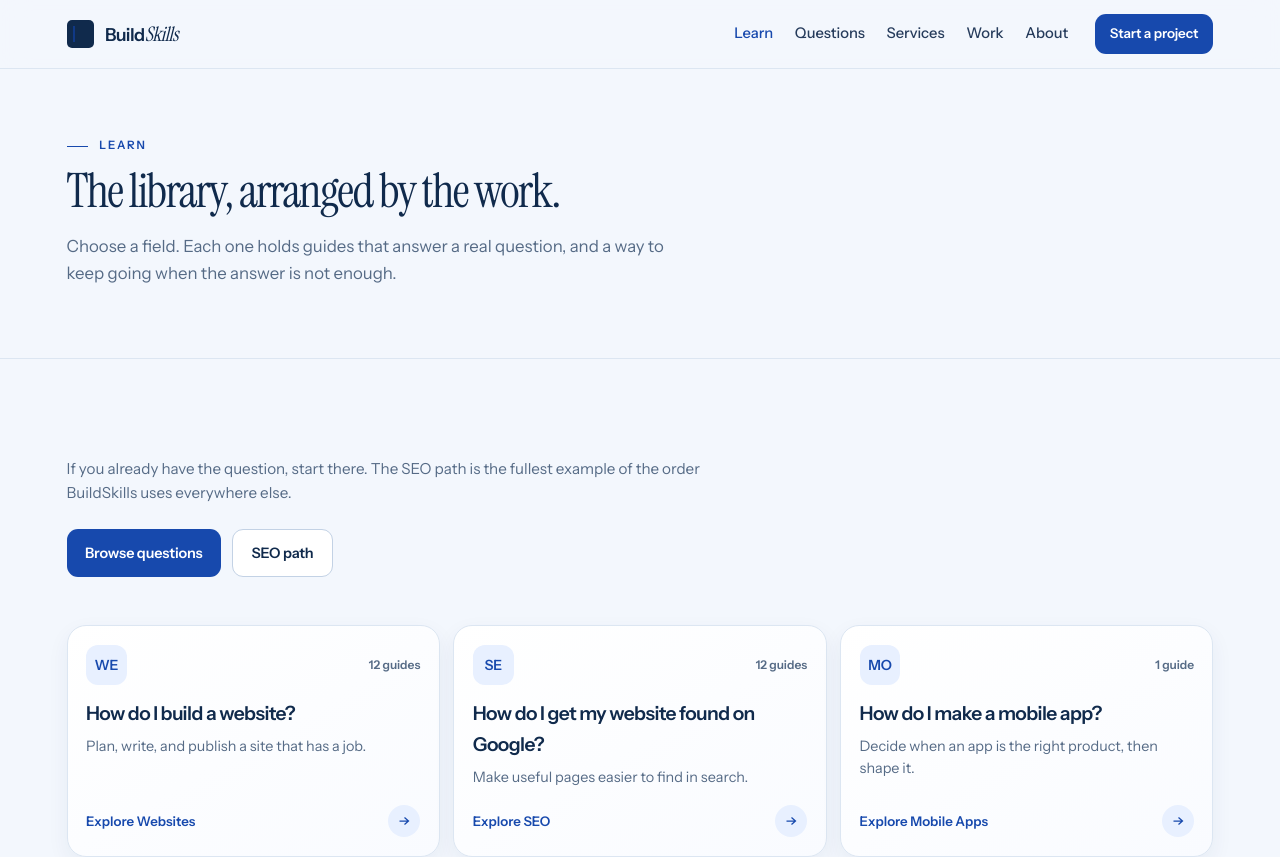
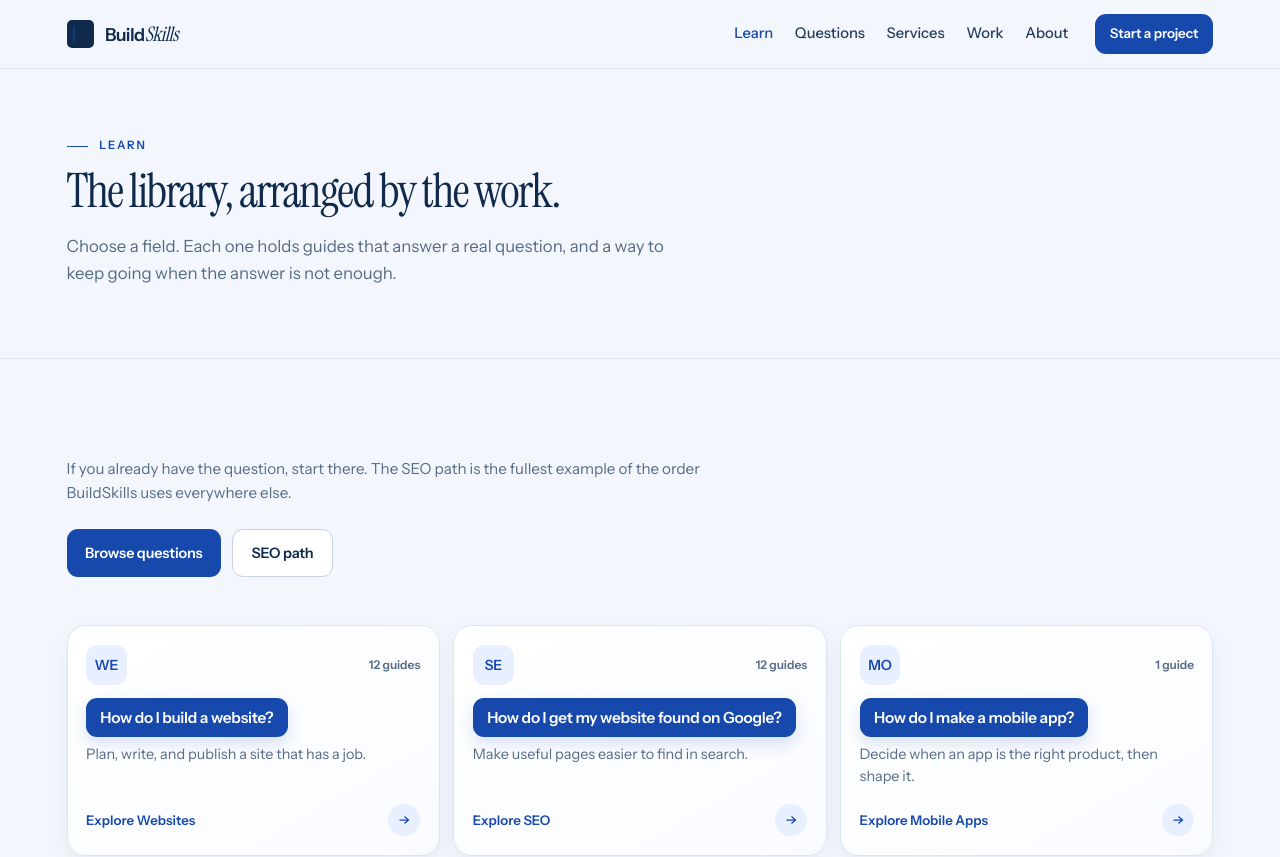
Before and after one commit to zainkhanpk742/buildskills, a Next.js app: page /learn in a window 1280 px wide. Shown: the top 857 px of the page. Built offline with nearby package versions, Linux system fonts and the light colour scheme.

Commit message:
Style homepage questions as blue action buttons

```diff
--- a/src/app/globals.css
+++ b/src/app/globals.css
@@ -320,7 +320,31 @@ h1, h2, h3 { text-wrap: balance; }
 .area-card-top { display: flex; align-items: center; justify-content: space-between; gap: 0.8rem; margin-bottom: 0.35rem; }
 .area-card .area-num { width: 2.55rem; height: 2.55rem; border-radius: 12px; font-size: 0.88rem; letter-spacing: -0.02em; }
 .area-count { color: var(--muted); font-size: 0.75rem; font-weight: 600; }
-.area-title, .q-title { font-size: 1.2rem; font-weight: 600; letter-spacing: -0.03em; }
+.area-title, .q-title {
+  display: inline-flex;
+  align-items: center;
+  align-self: flex-start;
+  width: fit-content;
+  max-width: 100%;
+  padding: 0.62rem 0.9rem;
+  border-radius: 11px;
+  background: var(--accent);
+  color: #fff;
+  font-family: var(--sans);
+  font-size: 0.96rem;
+  font-weight: 700;
+  letter-spacing: -0.015em;
+  line-height: 1.25;
+  box-shadow: 0 7px 16px rgba(23, 73, 173, 0.16);
+  transition: background 160ms ease, transform 160ms ease, box-shadow 160ms ease;
+}
+.area-card:hover .area-title,
+.q-card:hover .q-title {
+  background: var(--accent-hot);
+  color: #fff;
+  transform: translateY(-1px);
+  box-shadow: 0 9px 20px rgba(23, 73, 173, 0.2);
+}
 .area-copy { color: var(--muted); font-size: 0.9rem; line-height: 1.5; flex: 1; }
 .area-foot { display: flex; justify-content: space-between; align-items: center; margin-top: 0.6rem; color: var(--accent); font-size: 0.83rem; font-weight: 700; }
 .area-arrow { display: grid; place-items: center; width: 2rem; height: 2rem; border-radius: 50%; background: var(--accent-soft); transition: transform 180ms ease, background 180ms ease; }
```
